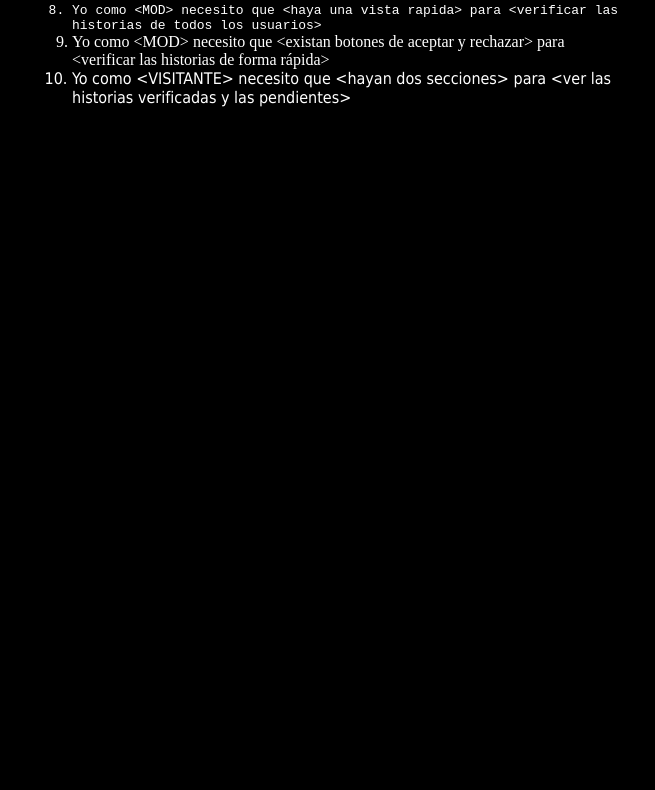
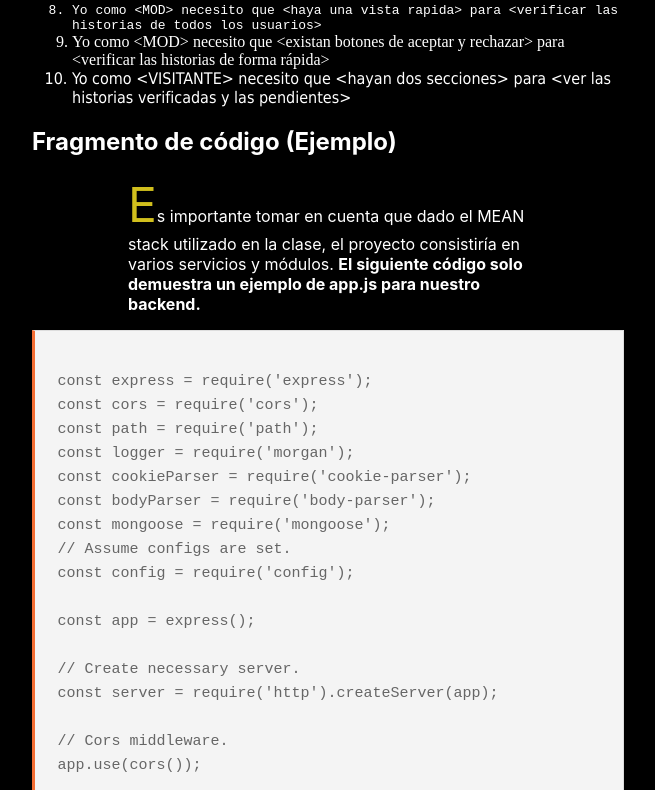
Before and after one commit to ITESM-DW/anteproyecto, a plain HTML site: page index.html in a window 1280 px wide. Shown: the part 3570-4360 px from the top of the page, without its empty margins (488-1143 px from the left). Before the commit the page ends 3965 px from the top, so only its background shows below. Drawn offline with Linux system fonts and the light colour scheme.

Commit message:
chore: add code tags and styling

```diff
--- a/assets/main.css
+++ b/assets/main.css
@@ -47,3 +47,20 @@ p::first-letter {
     margin: 0;
     padding: 0;
 }
+
+pre {
+    background: #f4f4f4;
+    border: 1px solid #ddd;
+    border-left: 3px solid #f36d33;
+    color: #666;
+    page-break-inside: avoid;
+    font-family: monospace;
+    font-size: 15px;
+    line-height: 1.6;
+    margin-bottom: 1.6em;
+    max-width: 100%;
+    overflow: auto;
+    padding: 1em 1.5em;
+    display: block;
+    word-wrap: break-word;
+}
--- a/index.html
+++ b/index.html
@@ -1,11 +1,13 @@
 <!DOCTYPE html>
 <html lang="es">
+
 <head>
 	<meta charset="utf-8">
 	<link rel="stylesheet" href="/assets/main.css">
 	<title>Anteproyecto Equipo 1</title>
 
 </head>
+
 <body>
 	<article>
 		<section class="banner">
@@ -25,28 +27,60 @@
 
 				<h2>Descripción general del sistema</h2>
 				<p>
-					Nuestro equipo propone la creación de una página web donde las mujeres víctimas de abuso y/o acoso sexual pueden denunciar los acontecimientos que vivieron de manera anónima. El objetivo es proveer una plataforma segura en donde se dé valor a la voz de las víctimas y se cree una comunidad de apoyo. La principal función de nuestro sistema será publicar las historias que se compartan; sin embargo, hemos pensado que otros usuarios pueden acceder al sitio web a buscar apoyo e información sobre lo que vivieron, de tal manera que compartiremos artículos escritos por expertos en el tema y compartiremos el contacto de asociaciones y expertos que puedan proveer apoyo especializado.
-					Personas que no hayan sido víctimas también pueden acceder a la plataforma para informarse sobre los casos que se viven en el país. Estos usuarios pueden no escribir notas, pero pueden leer los casos que existen y qué tipo de conductas evitar, así como cómo identificar a las víctimas y cómo brindar apoyo cuando sea necesario. Planeamos que nuestra plataforma abarque todos los ámbitos posibles, desde víctimas hasta no víctimas, así como mostrar a los escépticos que el problema es real y afecta a la mayoría de las mujeres en el país.
+					Nuestro equipo propone la creación de una página web donde las mujeres víctimas de abuso y/o acoso
+					sexual pueden denunciar los acontecimientos que vivieron de manera anónima. El objetivo es proveer
+					una plataforma segura en donde se dé valor a la voz de las víctimas y se cree una comunidad de
+					apoyo. La principal función de nuestro sistema será publicar las historias que se compartan; sin
+					embargo, hemos pensado que otros usuarios pueden acceder al sitio web a buscar apoyo e información
+					sobre lo que vivieron, de tal manera que compartiremos artículos escritos por expertos en el tema y
+					compartiremos el contacto de asociaciones y expertos que puedan proveer apoyo especializado.
+					Personas que no hayan sido víctimas también pueden acceder a la plataforma para informarse sobre los
+					casos que se viven en el país. Estos usuarios pueden no escribir notas, pero pueden leer los casos
+					que existen y qué tipo de conductas evitar, así como cómo identificar a las víctimas y cómo brindar
+					apoyo cuando sea necesario. Planeamos que nuestra plataforma abarque todos los ámbitos posibles,
+					desde víctimas hasta no víctimas, así como mostrar a los escépticos que el problema es real y afecta
+					a la mayoría de las mujeres en el país.
 				</p>
 
 				<h2>Problemática por resolver:</h2>
-				<p><dfn><b>Abuso sexual</b></dfn> Tipo de actividad o contacto sexual en el que no das tu consentimiento.</p>
+				<p><dfn><b>Abuso sexual</b></dfn> Tipo de actividad o contacto sexual en el que no das tu
+					consentimiento.</p>
 				<p>
-					Las mujeres no cuentan con una plataforma definida para compartir sus experiencias. Se hace uso de las redes sociales para contar las vivencias que han tenido; sin embargo, al hacer esto exponen su imagen y se vuelven víctimas de comentarios incrédulos, misóginos, machistas y bullying cibernético.
-					El segundo foco es crear un espacio de concientización hacia las mujeres proveyendo un sentido de apoyo al tener recursos que logran generar empatía y comunidad. Esta concientización se podría dar a traves de impactar de diferentes formas como articulos, estadísticas, representaciones visuales (mapa, graficas), y tambien a traves de concentrar en atención a las mujeres pos-denuncia.
+					Las mujeres no cuentan con una plataforma definida para compartir sus experiencias. Se hace uso de
+					las redes sociales para contar las vivencias que han tenido; sin embargo, al hacer esto exponen su
+					imagen y se vuelven víctimas de comentarios incrédulos, misóginos, machistas y bullying cibernético.
+					El segundo foco es crear un espacio de concientización hacia las mujeres proveyendo un sentido de
+					apoyo al tener recursos que logran generar empatía y comunidad. Esta concientización se podría dar a
+					traves de impactar de diferentes formas como articulos, estadísticas, representaciones visuales
+					(mapa, graficas), y tambien a traves de concentrar en atención a las mujeres pos-denuncia.
 				</p>
 
 				<h2>Forma como piensan solucionar la problemática:</h2>
 				<p>
-					Nuestra página web permite a las mujeres compartir sus experiencias a manera de desahogo y prevención (para que otras mujeres no pasen por lo mismo) de manera anónima. Con lo anterior, eliminan la posibilidad de ser víctimas de ciberbullying y ataques de otros usuarios.
-					De igual manera, al compartir su vivencia con la comunidad pueden sanar heridas generadas por el suceso vivido. Planeamos incluir filtros y moderadores que eviten los comentarios que ataquen o denigren a las colaboradoras.
+					Nuestra página web permite a las mujeres compartir sus experiencias a manera de desahogo y
+					prevención (para que otras mujeres no pasen por lo mismo) de manera anónima. Con lo anterior,
+					eliminan la posibilidad de ser víctimas de ciberbullying y ataques de otros usuarios.
+					De igual manera, al compartir su vivencia con la comunidad pueden sanar heridas generadas por el
+					suceso vivido. Planeamos incluir filtros y moderadores que eviten los comentarios que ataquen o
+					denigren a las colaboradoras.
 				</p>
 
 				<h2>Descripción de soluciones similares:</h2>
 				<ol>
-					<li>#SayHisName (<a href="https://sayhisname.co.za/">liga</a>): Esta página web esuna expresión artística que permite a las víctimas de abuso sexual compartir sus experiencias para ayudar en el proceso de recuperación emocional. Se puede navegar a través de algunas historias y publicar tus propias experiencias.</li>
-					<li>Redes sociales (Twitter e Instagram): A través del uso de hashtags, como #MeToo, las víctimas de abuso sexual han podido compartir sus historias y alcanzar personas en todo el mundo.</li>
-					<li>Brave Miss World (<a href="http://www.bravemissworld.com/category/share_your_story/">liga</a>): Esta página web, relacionada con la película Brave Miss World, funciona de la misma manera que #SayHisName. La víctimas de abuso pueden compartir sus historias y unirse al movimiento #IAmBrave para promover la página y apoyar a otras víctimas, a diferencia de #SayHisName, aquí las historias pueden recibir retroalimentación de parte de otros usuarios.La creadora de la página menciona que su objetivo es <strong>"Incrementar la concientización y crear un cambio significativo en la percepción de violaciones a través del mundo."</strong> (Mira su declaración <a href="http://www.bravemissworld.com/about/">aquí</a>)</li>
+					<li>#SayHisName (<a href="https://sayhisname.co.za/">liga</a>): Esta página web esuna expresión
+						artística que permite a las víctimas de abuso sexual compartir sus experiencias para ayudar en
+						el proceso de recuperación emocional. Se puede navegar a través de algunas historias y publicar
+						tus propias experiencias.</li>
+					<li>Redes sociales (Twitter e Instagram): A través del uso de hashtags, como #MeToo, las víctimas de
+						abuso sexual han podido compartir sus historias y alcanzar personas en todo el mundo.</li>
+					<li>Brave Miss World (<a href="http://www.bravemissworld.com/category/share_your_story/">liga</a>):
+						Esta página web, relacionada con la película Brave Miss World, funciona de la misma manera que
+						#SayHisName. La víctimas de abuso pueden compartir sus historias y unirse al movimiento
+						#IAmBrave para promover la página y apoyar a otras víctimas, a diferencia de #SayHisName, aquí
+						las historias pueden recibir retroalimentación de parte de otros usuarios.La creadora de la
+						página menciona que su objetivo es <strong>"Incrementar la concientización y crear un cambio
+							significativo en la percepción de violaciones a través del mundo."</strong> (Mira su
+						declaración <a href="http://www.bravemissworld.com/about/">aquí</a>)</li>
 				</ol>
 
 				<h2>Diferenciador:</h2>
@@ -54,29 +88,89 @@
 					El diferenciador de nuestra aplicación se basa en dos partes.
 				</p>
 				<ol>
-					<li>Proveer de apoyo para la mejora psicológica y emocional de las personas que comparten un caso. Esto mediante artículos y  contactos.</li>
-					<li>Utilizar la información recopilada para generar insights sobre la situación sobre el acoso en México. Por ejemplo, un mapa de denuncia en el que, al verificar una cuenta, se pueda dar información sobre el caso y persona que realizó el acoso indicandolo en el mapa. Esta misma se podría actualizar en vivo para mostrar la frecuencia de las denuncias para lograr mayor impacto.</li>
+					<li>Proveer de apoyo para la mejora psicológica y emocional de las personas que comparten un caso.
+						Esto mediante artículos y contactos.</li>
+					<li>Utilizar la información recopilada para generar insights sobre la situación sobre el acoso en
+						México. Por ejemplo, un mapa de denuncia en el que, al verificar una cuenta, se pueda dar
+						información sobre el caso y persona que realizó el acoso indicandolo en el mapa. Esta misma se
+						podría actualizar en vivo para mostrar la frecuencia de las denuncias para lograr mayor impacto.
+					</li>
 				</ol>
 				<p>
-					De esta manera, el objetivo es cumplir todas las partes del problema apoyando no solamente una vez que ya pasó el acoso, sino, poder prevenir de mejor manera y así mismo aportar un espacio para el uso de forma eficiente de la información.
+					De esta manera, el objetivo es cumplir todas las partes del problema apoyando no solamente una vez
+					que ya pasó el acoso, sino, poder prevenir de mejor manera y así mismo aportar un espacio para el
+					uso de forma eficiente de la información.
 				</p>
 
 				<h2>Historias de usuario:</h2>
 				<h3>Yo como &lt;ROLE&gt; necesito que &lt;EVENT&gt; para &lt;FUNCTION&gt;</h3>
 				<ol class="history">
-					<li style="font-family: Arial;">Yo como &lt;USUARIO&gt; necesito que &lt;SE VERIFIQUE LA PERSONA&gt; para &lt;DAR CRÉDITO A LA HISTORIA&gt;</li>
-					<li style="font-family: Helvetica;">Yo como &lt;USUARIO&gt; necesito que &lt;mi voz sea escuchada&gt; para &lt;crecer la conciencia&gt;</li>
-					<li style="font-family: Cambria;">Yo como &lt;USUARIO&gt; necesito que &lt;no exista cyberbullying&gt; para &lt;sentirme segura&gt;</li>
-					<li style="font-family: Times;">Yo como &lt;USUARIO&gt; necesito que&lt;haya un mapa de los lugares que ocurre&gt; para &lt;que se entienda que esto puede pasar en cualquier lugar&gt;</li>
-					<li style="font-family: Cochin;">Yo como &lt;USUARIO&gt; necesito que &lt;sea fácil escribir mi historia&gt; para &lt;no arrepentirme de compartir mi historia porque fue muy complicado&gt;</li>
-					<li style="font-family: Georgia;">Yo como &lt;USUARIO&gt; necesito que &lt;se pueda censurar los nombres con un botón&gt; para &lt;que no tenga miedo que me descubran&gt;</li>
-					<li style="font-family: Impact;">Yo como &lt;MOD&gt; necesito que &lt;LOS USUARIOS SEAN VERIFICADOS&gt; para &lt;COMPARTIR HISTORIAS VERÍDICAS&gt;</li>
-					<li style="font-family: monospace;">Yo como &lt;MOD&gt; necesito que &lt;haya una vista rapida&gt; para &lt;verificar las historias de todos los usuarios&gt;</li>
-					<li style="font-family: serif;">Yo como &lt;MOD&gt; necesito que &lt;existan botones de aceptar y rechazar&gt; para &lt;verificar las historias de forma rápida&gt;</li>
-					<li style="font-family: Tahoma;">Yo como &lt;VISITANTE&gt; necesito que &lt;hayan dos secciones&gt; para &lt;ver las historias verificadas y las pendientes&gt;</li>
+					<li style="font-family: Arial;">Yo como &lt;USUARIO&gt; necesito que &lt;SE VERIFIQUE LA PERSONA&gt;
+						para &lt;DAR CRÉDITO A LA HISTORIA&gt;</li>
+					<li style="font-family: Helvetica;">Yo como &lt;USUARIO&gt; necesito que &lt;mi voz sea
+						escuchada&gt; para &lt;crecer la conciencia&gt;</li>
+					<li style="font-family: Cambria;">Yo como &lt;USUARIO&gt; necesito que &lt;no exista
+						cyberbullying&gt; para &lt;sentirme segura&gt;</li>
+					<li style="font-family: Times;">Yo como &lt;USUARIO&gt; necesito que&lt;haya un mapa de los lugares
+						que ocurre&gt; para &lt;que se entienda que esto puede pasar en cualquier lugar&gt;</li>
+					<li style="font-family: Cochin;">Yo como &lt;USUARIO&gt; necesito que &lt;sea fácil escribir mi
+						historia&gt; para &lt;no arrepentirme de compartir mi historia porque fue muy complicado&gt;
+					</li>
+					<li style="font-family: Georgia;">Yo como &lt;USUARIO&gt; necesito que &lt;se pueda censurar los
+						nombres con un botón&gt; para &lt;que no tenga miedo que me descubran&gt;</li>
+					<li style="font-family: Impact;">Yo como &lt;MOD&gt; necesito que &lt;LOS USUARIOS SEAN
+						VERIFICADOS&gt; para &lt;COMPARTIR HISTORIAS VERÍDICAS&gt;</li>
+					<li style="font-family: monospace;">Yo como &lt;MOD&gt; necesito que &lt;haya una vista rapida&gt;
+						para &lt;verificar las historias de todos los usuarios&gt;</li>
+					<li style="font-family: serif;">Yo como &lt;MOD&gt; necesito que &lt;existan botones de aceptar y
+						rechazar&gt; para &lt;verificar las historias de forma rápida&gt;</li>
+					<li style="font-family: Tahoma;">Yo como &lt;VISITANTE&gt; necesito que &lt;hayan dos secciones&gt;
+						para &lt;ver las historias verificadas y las pendientes&gt;</li>
 				</ol>
+
+				<h2>Fragmento de código (Ejemplo)</h2>
+				<p>Es importante tomar en cuenta que dado el MEAN stack utilizado en la clase, el proyecto consistiría
+					en varios servicios y módulos. <b>El siguiente código solo demuestra un ejemplo de app.js para
+						nuestro backend.</b>
+				</p>
+				<pre><code>
+const express = require('express');
+const cors = require('cors');
+const path = require('path');
+const logger = require('morgan');
+const cookieParser = require('cookie-parser');
+const bodyParser = require('body-parser');
+const mongoose = require('mongoose');
+// Assume configs are set.
+const config = require('config');
+
+const app = express();
+
+// Create necessary server.
+const server = require('http').createServer(app);
+
+// Cors middleware.
+app.use(cors());
+
+// Only log in dev mode.
+if (process.env.NODE_ENV === "dev") {
+  app.use(morgan('dev'));
+}
+
+app.use(bodyParser.json());
+app.use(bodyParser.urlencoded({ extended: false }));
+app.use(cookieParser());
+
+// Get port for the server.
+const port = process.env.PORT || 3000;
+server.listen(port, () => {
+  console.log(`Server is listening on port: ${port}`);
+});
+
+				</code></pre>
 			</div>
 		</div>
 	</article>
 </body>
+
 </html>
```
Lines whose indentation alone changed are shown as unchanged.
